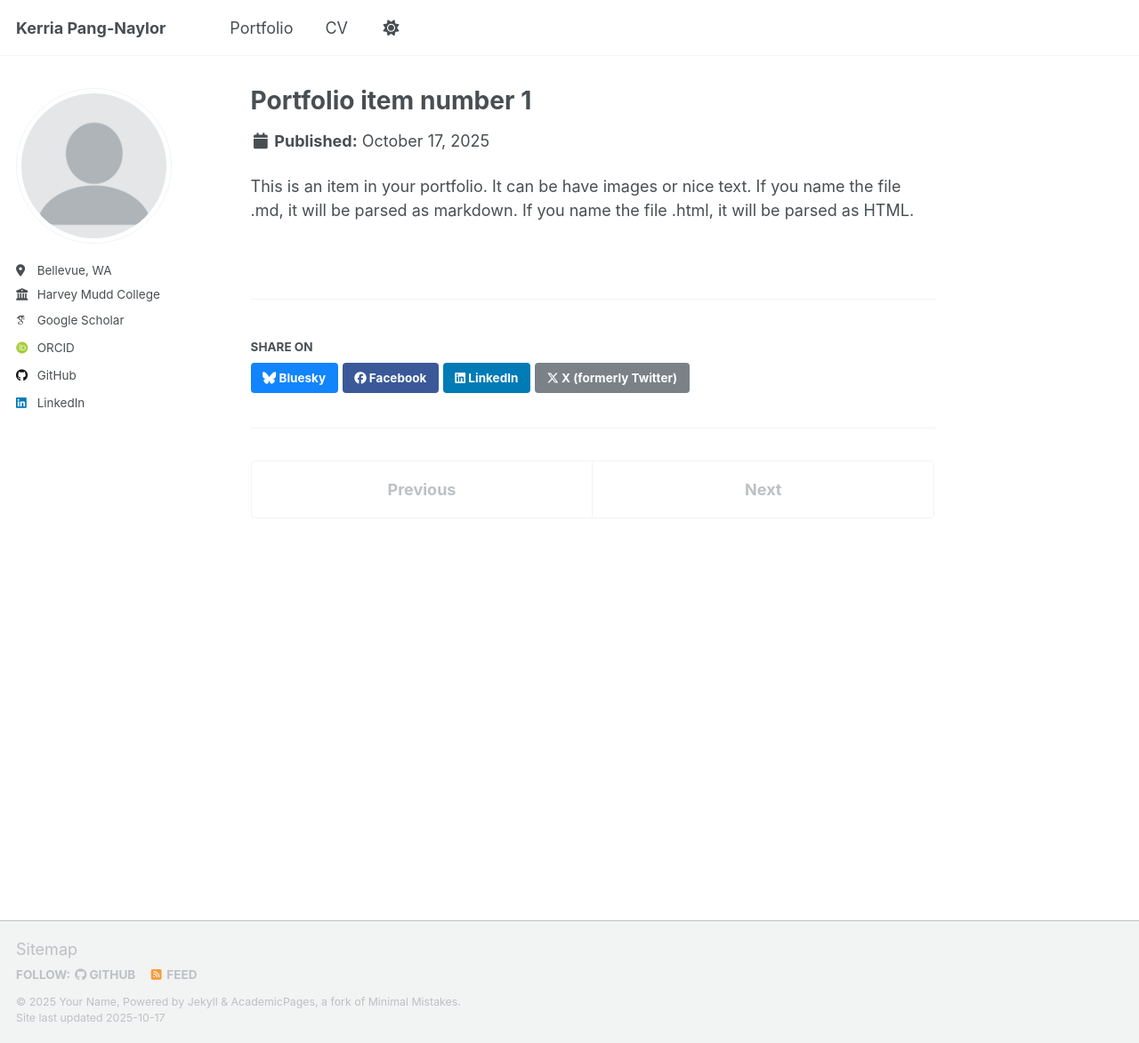
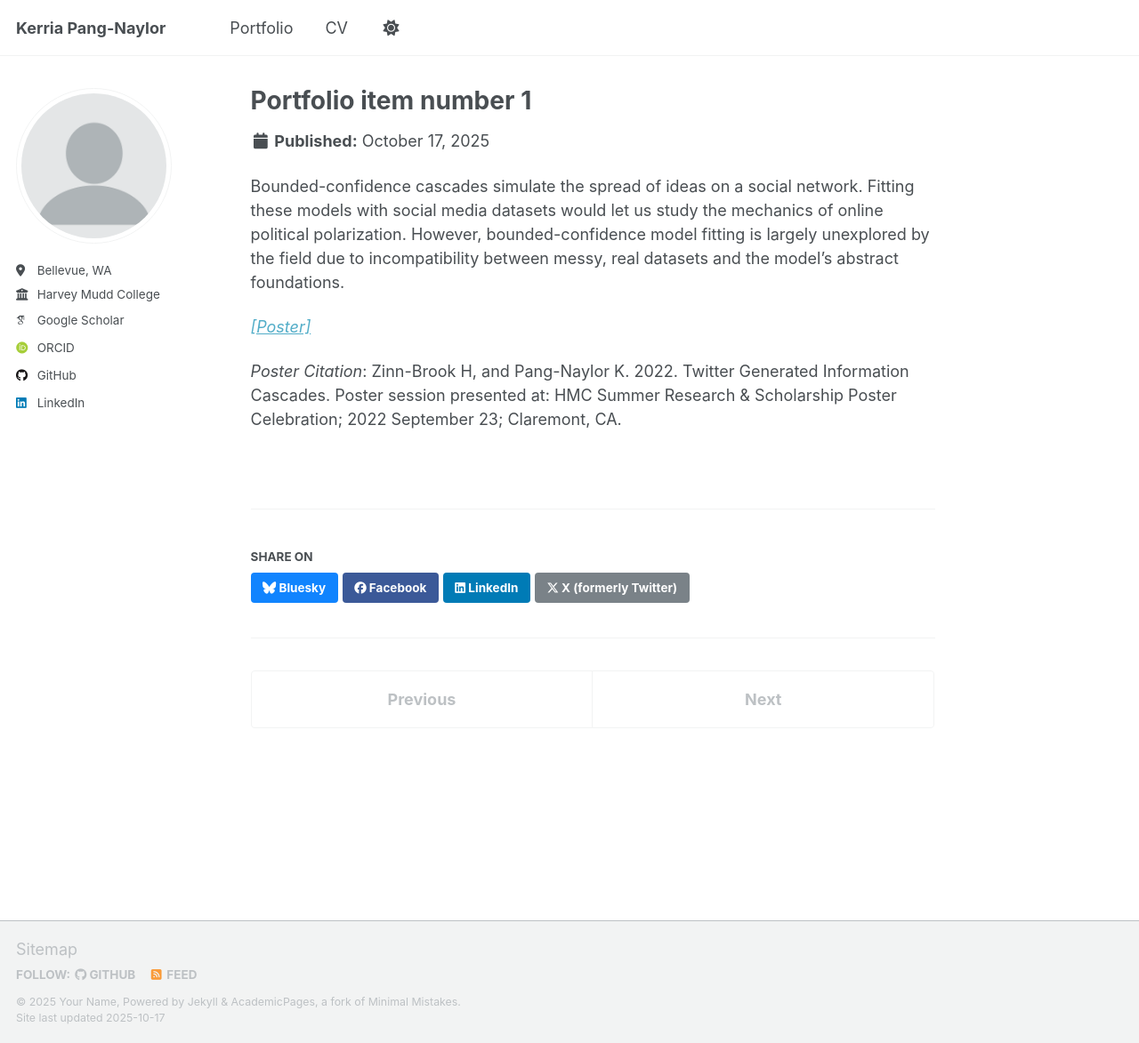
Before and after one commit to kerrlya/kerrlya.github.io, a Jekyll site: the page built from _portfolio/portfolio-1.md, in a window 1280 px wide and 1173 px high. Shown: the whole window at 89% size. Built offline with Jekyll 4.4.1, drawn with Linux system fonts in a browser that asks for light colours; some web fonts are replaced; a script that is not in the unit is left out.

Commit message:
portfolio

```diff
--- a/_portfolio/portfolio-1.md
+++ b/_portfolio/portfolio-1.md
@@ -1,7 +1,11 @@
 ---
 title: "Portfolio item number 1"
-excerpt: "Short description of portfolio item number 1<br/><img src='/images/500x300.png'>"
+excerpt: "Bounded-confidence cascades simulate the spread of ideas on a social network. Fitting these models with social media datasets would let us study the mechanics of online political polarization.  However, bounded-confidence model fitting is largely unexplored by the field due to incompatibility between messy, real datasets and the model’s abstract foundations. <br/><img src='/files/network.png'>"
 collection: portfolio
 ---
 
-This is an item in your portfolio. It can be have images or nice text. If you name the file .md, it will be parsed as markdown. If you name the file .html, it will be parsed as HTML.
+Bounded-confidence cascades simulate the spread of ideas on a social network. Fitting these models with social media datasets would let us study the mechanics of online political polarization.  However, bounded-confidence model fitting is largely unexplored by the field due to incompatibility between messy, real datasets and the model’s abstract foundations.
+
+[*\[Poster\]*](https://kerrlya.github.io/files/bc_poster.pdf)
+
+*Poster Citation*: Zinn-Brook H, and Pang-Naylor K. 2022. Twitter Generated Information Cascades. Poster session presented at: HMC Summer Research & Scholarship Poster Celebration; 2022 September 23; Claremont, CA.
```
